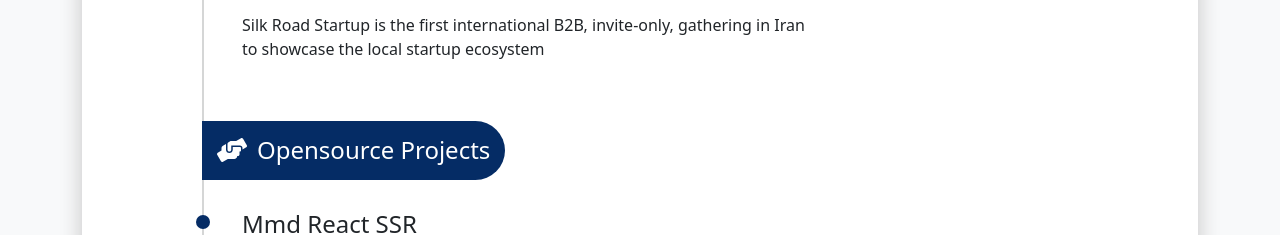
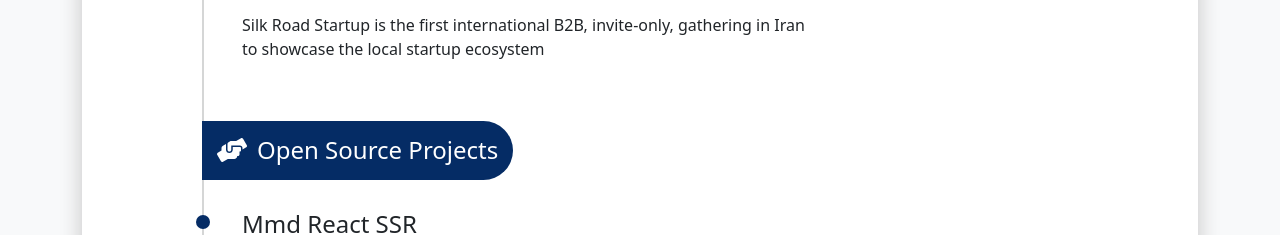
Before and after one commit to mammad2c/mammad2c.github.io, a React (Create React App) app: page / in a window 1280 px wide. Shown: the part 6540-6775 px from the top of the page. Built offline with nearby package versions, Linux system fonts and the light colour scheme.

Commit message:
fix some words spells

```diff
--- a/src/components/Timeline/Timeline.tsx
+++ b/src/components/Timeline/Timeline.tsx
@@ -408,7 +408,7 @@
   },
 ];
 
-const oppensourceProjects = [
+const openSourceProjects = [
   {
     label: "Mmd React SSR",
     content: (
@@ -537,11 +537,11 @@
       data={volunteerWorks}
     />
 
-    {/* Opensource Projects  */}
+    {/* Open source Projects  */}
     <TimelineBox
       iconName="hands-helping"
-      title="Opensource Projects"
-      data={oppensourceProjects}
+      title="Open Source Projects"
+      data={openSourceProjects}
     />
 
     {/* Education */}
```
